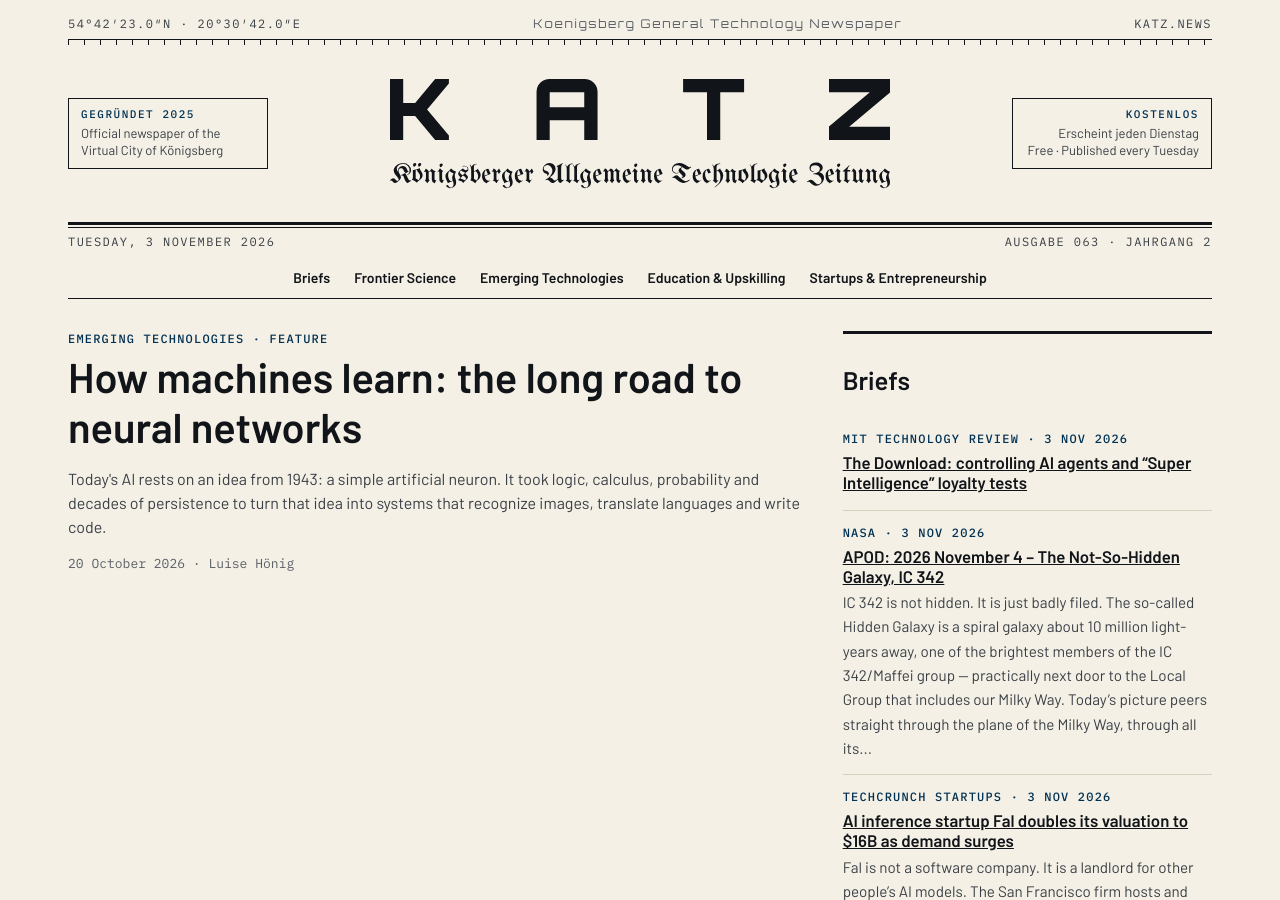
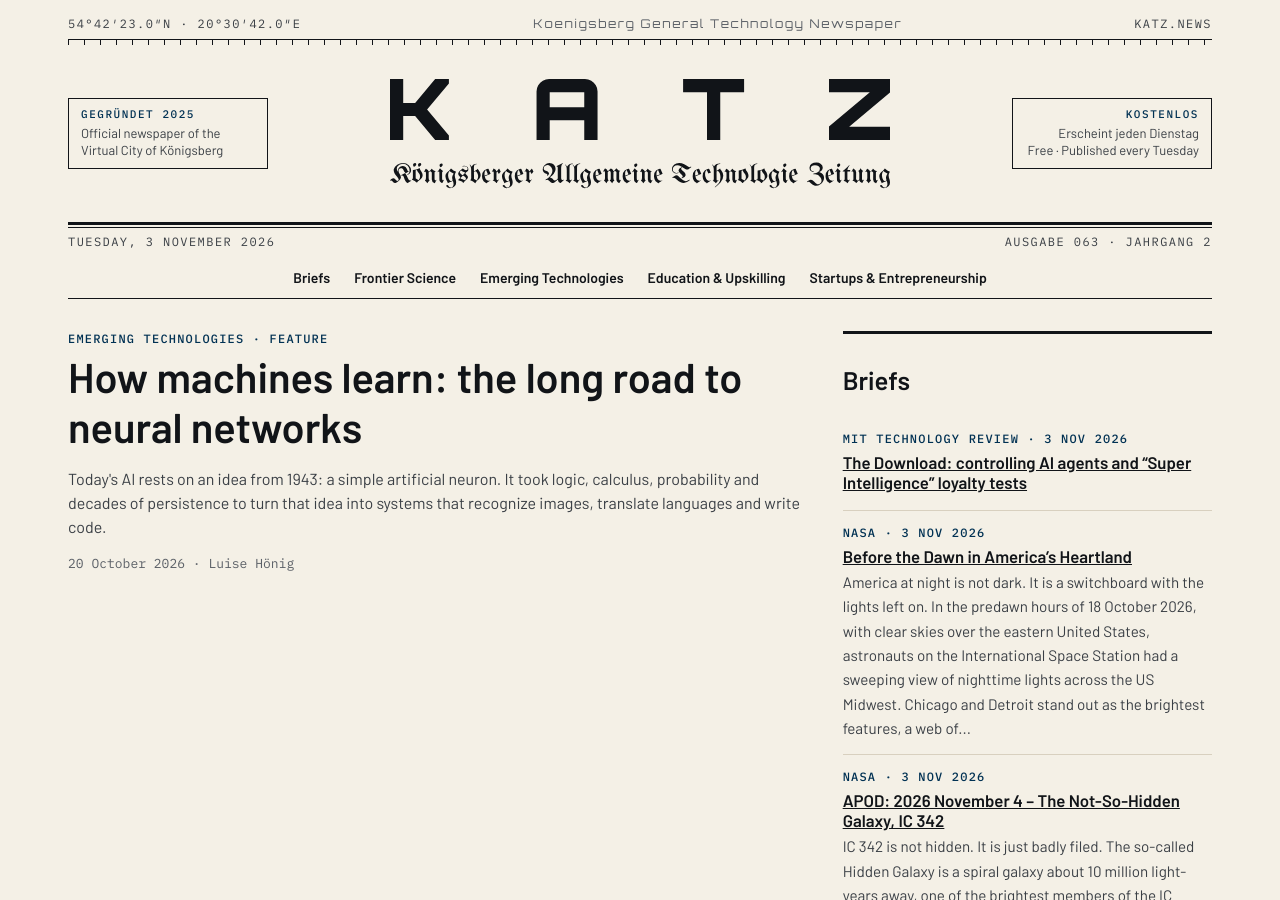
Before and after one commit to katz-news/katz.news, a Jekyll site: the page built from index.html, in a window 1280 px wide and 900 px high. Built offline with Jekyll 4.4.1, drawn with Linux system fonts in a browser that asks for light colours.

Commit message:
Publish 2026-11-05

```diff
--- a/_data/build.yml
+++ b/_data/build.yml
@@ -1 +1 @@
-published_at: 2026-11-05T10:46:37Z
+published_at: 2026-11-05T10:47:15Z
--- /dev/null
+++ b/_posts/briefs/2026-11-04-before-the-dawn-in-america-s-heartland.md
@@ -0,0 +1,17 @@
+---
+published: true
+title: Before the Dawn in America’s Heartland
+date: 2026-11-03
+section: science
+source_name: NASA
+source_url: https://science.nasa.gov/earth/earth-observatory/before-the-dawn-in-americas-heartland/
+---
+America at night is not dark. It is a switchboard with the lights left on.
+
+In the predawn hours of 18 October 2026, with clear skies over the eastern United States, astronauts on the International Space Station had a sweeping view of nighttime lights across the US Midwest. Chicago and Detroit stand out as the brightest features, a web of light spreading between them; above it hangs a diffuse layer of green and orange airglow, and to the right the Sun arcs across the horizon. Sunrise was still about an hour away!
+
+The pretty picture is also a census. Astronaut photographs and other remote sensing of nighttime lights are scientifically valuable for tracking changes in the built environment — how cities grow and evolve. Chicago's lightscape looks like a homogeneous pale yellow in the wide view, but in detailed photographs researchers have developed a method for distinguishing lighting types within the pixels.
+
+Satellites do the same job from farther away: NASA's Black Marble nighttime lights product suite produces science-quality records of the night, following major storms, lighting changes linked to new infrastructure, and transitions to LED lighting from older forms. Leave the lights on long enough and the planet starts to glow like a fridge left open (sorry, moths). The story is by Lindsey Doermann (NASA Earth Observatory).
+
+Conclusion: the Midwest at night is not asleep. It is on standby.
```
